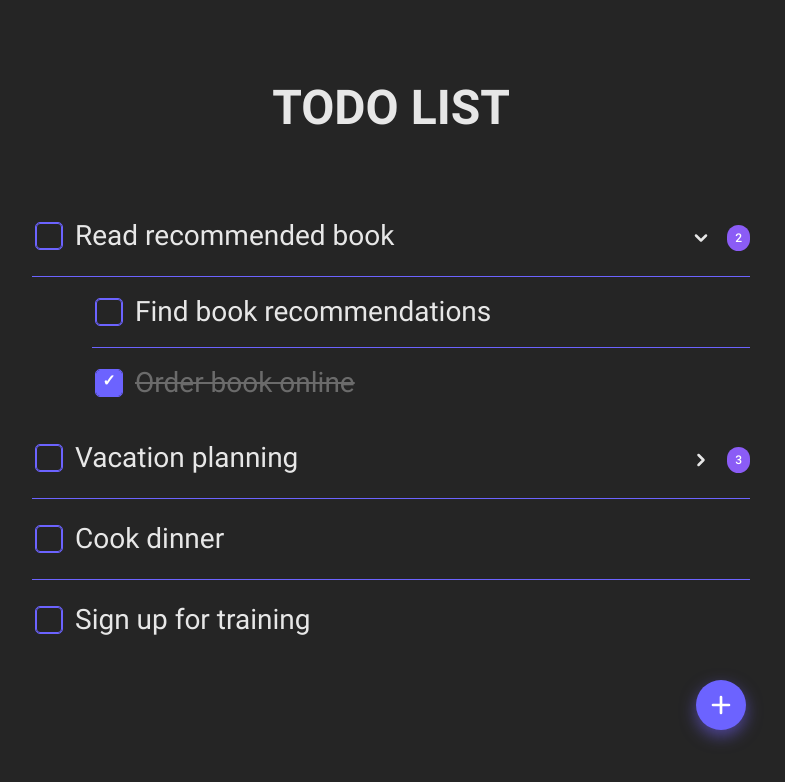
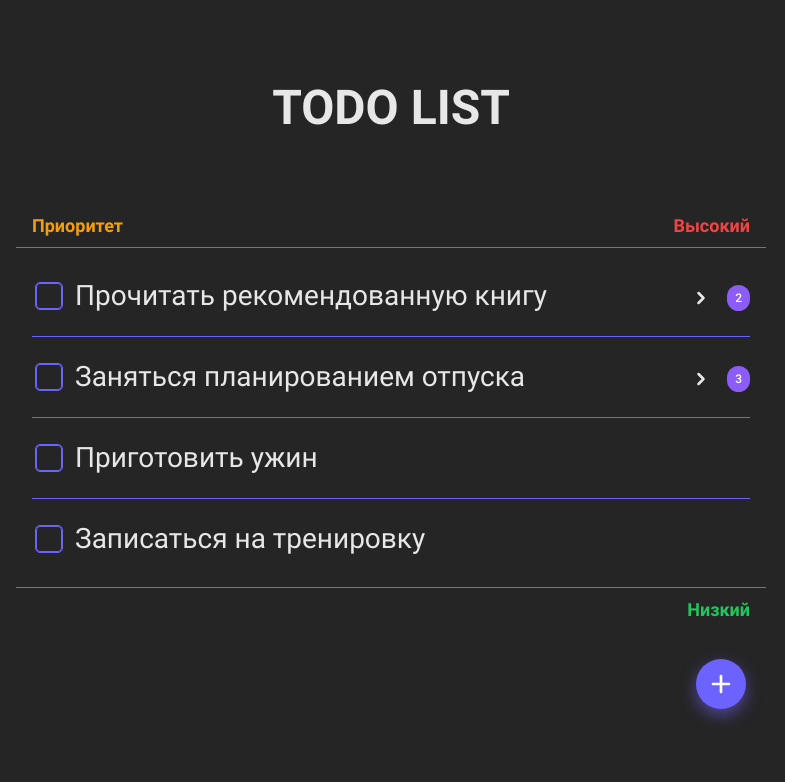
Before and after one commit to aleks-andra/todo-list-project, a React (Vite) app: page / in a window 1280 px wide. Shown: the top 782 px of the page, without its empty margins (249-1034 px from the left). Built offline with nearby package versions, Linux system fonts and the light colour scheme.

Commit message:
добавляет функционал перетаскивания задач и(ли) подзадач

```diff
--- a/package.json
+++ b/package.json
@@ -10,6 +10,9 @@
     "preview": "vite preview"
   },
   "dependencies": {
+    "@dnd-kit/core": "^6.3.1",
+    "@dnd-kit/sortable": "^10.0.0",
+    "@dnd-kit/utilities": "^3.2.2",
     "react": "^19.1.1",
     "react-dom": "^19.1.1"
   },
--- a/src/entities/task/model/mock.ts
+++ b/src/entities/task/model/mock.ts
@@ -3,25 +3,32 @@ import type { Task } from "./types";
 export const mockTasks: Task[] = [
   {
     id: "1",
-    title: "Read recommended book",
+    title: "Прочитать рекомендованную книгу",
     completed: false,
-    isCollapsed: false,
+    isCollapsed: true,
+    priority: 1,
     subtasks: [
-      { id: "1-1", title: "Find book recommendations", completed: false },
-      { id: "1-2", title: "Order book online", completed: true },
+      {
+        id: "1-1",
+        title: "Найти рекомендованные книги",
+        completed: false,
+        priority: 1,
+      },
+      { id: "1-2", title: "Заказать книгу онлайн", completed: true, priority: 2 },
     ],
   },
   {
     id: "2",
-    title: "Vacation planning",
+    title: "Заняться планированием отпуска",
     completed: false,
     isCollapsed: true,
+    priority: 2,
     subtasks: [
-      { id: "2-1", title: "Choose destination", completed: false },
-      { id: "2-2", title: "Book flights", completed: false },
-      { id: "2-3", title: "Reserve hotel", completed: false },
+      { id: "2-1", title: "Выбрать место для отпуска", completed: false, priority: 1 },
+      { id: "2-2", title: "Заказать билеты", completed: false, priority: 2 },
+      { id: "2-3", title: "Забронировать отель", completed: false, priority: 3 },
     ],
   },
-  { id: "3", title: "Cook dinner", completed: false },
-  { id: "4", title: "Sign up for training", completed: false },
+  { id: "3", title: "Приготовить ужин", completed: false, priority: 3 },
+  { id: "4", title: "Записаться на тренировку", completed: false, priority: 4 },
 ];
--- a/src/entities/task/model/types.ts
+++ b/src/entities/task/model/types.ts
@@ -6,4 +6,5 @@ export type Task = {
   completed: boolean;
   subtasks?: Task[];
   isCollapsed?: boolean;
+  priority: number;
 };
--- a/src/pages/home/ui/home-page.tsx
+++ b/src/pages/home/ui/home-page.tsx
@@ -10,8 +10,19 @@ export const HomePage: FC = () => {
   const [tasks, setTasks] = useState<Task[]>(mockTasks);
 
   const handleAdd = (title: string) => {
-    const newTask: Task = { id: String(Date.now()), title, completed: false };
-    setTasks((prev) => [newTask, ...prev]);
+    const newTask: Task = {
+      id: String(Date.now()),
+      title,
+      completed: false,
+      priority: 1,
+    };
+    setTasks((prev) => {
+      const updatedTasks = [newTask, ...prev];
+      return updatedTasks.map((task, index) => ({
+        ...task,
+        priority: index + 1,
+      }));
+    });
   };
 
   const handleEdit = (id: string, title: string) => {
@@ -25,17 +36,25 @@ export const HomePage: FC = () => {
       id: `${parentId}-${Date.now()}`,
       title,
       completed: false,
+      priority: 1,
     };
 
     setTasks((prev) =>
-      prev.map((task) =>
-        task.id === parentId
-          ? {
-              ...task,
-              subtasks: [...(task.subtasks || []), newSubTask],
-            }
-          : task
-      )
+      prev.map((task) => {
+        if (task.id !== parentId) return task;
+
+        const updatedSubtasks = [...(task.subtasks || []), newSubTask];
+
+        const subtasksWithPriority = updatedSubtasks.map((subtask, index) => ({
+          ...subtask,
+          priority: index + 1,
+        }));
+
+        return {
+          ...task,
+          subtasks: subtasksWithPriority,
+        };
+      })
     );
   };
 
@@ -106,6 +125,59 @@ export const HomePage: FC = () => {
     );
   };
 
+  const handleTaskReorder = (activeId: string, overId: string) => {
+    setTasks((prev) => {
+      const oldIndex = prev.findIndex((task) => task.id === activeId);
+      const newIndex = prev.findIndex((task) => task.id === overId);
+
+      if (oldIndex === -1 || newIndex === -1) return prev;
+
+      const newTasks = [...prev];
+      const [movedTask] = newTasks.splice(oldIndex, 1);
+      newTasks.splice(newIndex, 0, movedTask);
+
+      return newTasks.map((task, index) => ({
+        ...task,
+        priority: index + 1,
+      }));
+    });
+  };
+
+  const handleSubTaskReorder = (
+    parentId: string,
+    activeId: string,
+    overId: string
+  ) => {
+    setTasks((prev) =>
+      prev.map((task) => {
+        if (task.id !== parentId || !task.subtasks) return task;
+
+        const oldIndex = task.subtasks.findIndex(
+          (subtask) => subtask.id === activeId
+        );
+        const newIndex = task.subtasks.findIndex(
+          (subtask) => subtask.id === overId
+        );
+
+        if (oldIndex === -1 || newIndex === -1) return task;
+
+        const newSubtasks = [...task.subtasks];
+        const [movedSubtask] = newSubtasks.splice(oldIndex, 1);
+        newSubtasks.splice(newIndex, 0, movedSubtask);
+
+        const updatedSubtasks = newSubtasks.map((subtask, index) => ({
+          ...subtask,
+          priority: index + 1,
+        }));
+
+        return {
+          ...task,
+          subtasks: updatedSubtasks,
+        };
+      })
+    );
+  };
+
   return (
     <main className={styles.page}>
       <Header />
@@ -119,6 +191,8 @@ export const HomePage: FC = () => {
         onToggleCollapse={handleToggleCollapse}
         onDelete={handleDelete}
         onDeleteSubTask={handleDeleteSubTask}
+        onTaskReorder={handleTaskReorder}
+        onSubTaskReorder={handleSubTaskReorder}
       />
     </main>
   );
--- a/src/widgets/task-list/ui/task-list-item/task-list-item.module.css
+++ b/src/widgets/task-list/ui/task-list-item/task-list-item.module.css
@@ -3,6 +3,14 @@
   align-items: center;
   padding: 20px 0;
   border-bottom: 1px solid var(--accent);
+  transition: all 0.2s ease;
+}
+
+.taskItem.dragging {
+  opacity: 0.5;
+  transform: rotate(2deg);
+  box-shadow: 0 4px 12px rgba(0, 0, 0, 0.3);
+  z-index: 1000;
 }
 
 .taskItem:last-child {
@@ -109,6 +117,11 @@
 
 .actionButton:last-child:active {
   cursor: grabbing;
+}
+
+.actionButton:last-child:hover {
+  background-color: rgba(108, 99, 255, 0.1);
+  border-radius: 4px;
 }
 
 .editContainer {
--- a/src/widgets/task-list/ui/task-list-item/task-list-item.tsx
+++ b/src/widgets/task-list/ui/task-list-item/task-list-item.tsx
@@ -1,5 +1,7 @@
 import type { FC, KeyboardEvent } from "react";
 import { useState, useRef, useEffect } from "react";
+import { useSortable } from "@dnd-kit/sortable";
+import { CSS } from "@dnd-kit/utilities";
 import type { Task } from "../../../../entities/task";
 import {
   AddIcon,
@@ -44,6 +46,15 @@ export const TaskListItem: FC<Props> = ({
   const [isHovered, setIsHovered] = useState(false);
 
   const inputRef = useRef<HTMLInputElement | null>(null);
+
+  const {
+    attributes,
+    listeners,
+    setNodeRef,
+    transform,
+    transition,
+    isDragging,
+  } = useSortable({ id: task.id });
 
   const hasSubtasks = task.subtasks && task.subtasks.length > 0;
   const isCollapsed = task.isCollapsed ?? false;
@@ -122,6 +133,12 @@ export const TaskListItem: FC<Props> = ({
     onDeleteSubTask?.(task.id, subTaskId);
   };
 
+  const style = {
+    transform: CSS.Transform.toString(transform),
+    transition,
+    opacity: isDragging ? 0.5 : 1,
+  };
+
   if (isEditing) {
     return (
       <li className={styles.taskItem}>
@@ -165,7 +182,9 @@ export const TaskListItem: FC<Props> = ({
   return (
     <>
       <li
-        className={styles.taskItem}
+        ref={setNodeRef}
+        style={style}
+        className={`${styles.taskItem} ${isDragging ? styles.dragging : ""}`}
         onMouseEnter={handleMouseEnter}
         onMouseLeave={handleMouseLeave}
       >
@@ -221,6 +240,8 @@ export const TaskListItem: FC<Props> = ({
               className={styles.actionButton}
               type="button"
               aria-label="Перетащить задачу"
+              {...attributes}
+              {...listeners}
             >
               <DragIcon />
             </button>
--- a/src/widgets/task-list/ui/task-list/task-list.module.css
+++ b/src/widgets/task-list/ui/task-list/task-list.module.css
@@ -2,6 +2,41 @@
   max-width: 750px;
   margin: 0 auto;
   position: relative;
+}
+
+.priorityHeader {
+  display: flex;
+  justify-content: space-between;
+  align-items: center;
+  padding: 16px 16px 8px 16px;
+  border-bottom: 1px solid var(--accent);
+  margin-bottom: 8px;
+}
+
+.priorityLabel {
+  color: #f59e0b;
+  font-size: 18px;
+  font-weight: 600;
+}
+
+.highPriority {
+  color: #ef4444;
+  font-size: 18px;
+  font-weight: 600;
+}
+
+.priorityFooter {
+  display: flex;
+  justify-content: flex-end;
+  padding: 8px 16px 16px 16px;
+  border-top: 1px solid var(--accent);
+  margin-top: 8px;
+}
+
+.lowPriority {
+  color: #22c55e;
+  font-size: 18px;
+  font-weight: 600;
 }
 
 .taskList {
--- a/src/widgets/task-list/ui/task-list/task-list.tsx
+++ b/src/widgets/task-list/ui/task-list/task-list.tsx
@@ -1,5 +1,18 @@
 import type { FC } from "react";
 import { useState } from "react";
+import {
+  DndContext,
+  closestCenter,
+  KeyboardSensor,
+  PointerSensor,
+  useSensor,
+  useSensors,
+} from "@dnd-kit/core";
+import {
+  SortableContext,
+  sortableKeyboardCoordinates,
+  verticalListSortingStrategy,
+} from "@dnd-kit/sortable";
 import type { Task } from "../../../../entities/task";
 import { TaskListItem } from "../task-list-item/task-list-item";
 import { AddTaskButton } from "../../../add-task-button";
@@ -16,6 +29,12 @@ type Props = {
   onToggleCollapse?: (id: string) => void;
   onDelete?: (id: string) => void;
   onDeleteSubTask?: (parentId: string, subTaskId: string) => void;
+  onTaskReorder?: (activeId: string, overId: string) => void;
+  onSubTaskReorder?: (
+    parentId: string,
+    activeId: string,
+    overId: string
+  ) => void;
 };
 
 export const TaskList: FC<Props> = ({
@@ -28,12 +47,56 @@ export const TaskList: FC<Props> = ({
   onToggleCollapse,
   onDelete,
   onDeleteSubTask,
+  onTaskReorder,
+  onSubTaskReorder,
 }) => {
   const [isOpen, setIsOpen] = useState(false);
   const openAddModal = () => setIsOpen(true);
   const closeAddModal = () => setIsOpen(false);
+
+  const sensors = useSensors(
+    useSensor(PointerSensor),
+    useSensor(KeyboardSensor, {
+      coordinateGetter: sortableKeyboardCoordinates,
+    })
+  );
+
+  const handleDragEnd = (event: any) => {
+    const { active, over } = event;
+
+    if (!over || active.id === over.id) return;
+
+    const activeTask = tasks.find((task) =>
+      task.subtasks?.some((subtask) => subtask.id === active.id)
+    );
+
+    if (activeTask) {
+      onSubTaskReorder?.(activeTask.id, active.id, over.id);
+    } else {
+      onTaskReorder?.(active.id, over.id);
+    }
+  };
+
+  const allIds = [
+    ...tasks.map((task) => task.id),
+    ...tasks.flatMap(
+      (task) => task.subtasks?.map((subtask) => subtask.id) || []
+    ),
+  ];
+
   return (
     <section className={styles.taskContainer}>
+      <div className={styles.priorityHeader}>
+        <span className={styles.priorityLabel}>Приоритет</span>
+        <span className={styles.highPriority}>Высокий</span>
+      </div>
+
+      <DndContext
+        sensors={sensors}
+        collisionDetection={closestCenter}
+        onDragEnd={handleDragEnd}
+      >
+        <SortableContext items={allIds} strategy={verticalListSortingStrategy}>
           <ul className={styles.taskList}>
             {tasks.map((task) => (
               <TaskListItem
@@ -49,6 +112,13 @@ export const TaskList: FC<Props> = ({
               />
             ))}
           </ul>
+        </SortableContext>
+      </DndContext>
+
+      <div className={styles.priorityFooter}>
+        <span className={styles.lowPriority}>Низкий</span>
+      </div>
+
       <AddTaskButton onClick={openAddModal} />
       <AddTaskModal
         isOpen={isOpen}
```
Also changed, not shown: 1 other file (tests, documents, lock files or other folders). Lines whose indentation alone changed are shown as unchanged.
